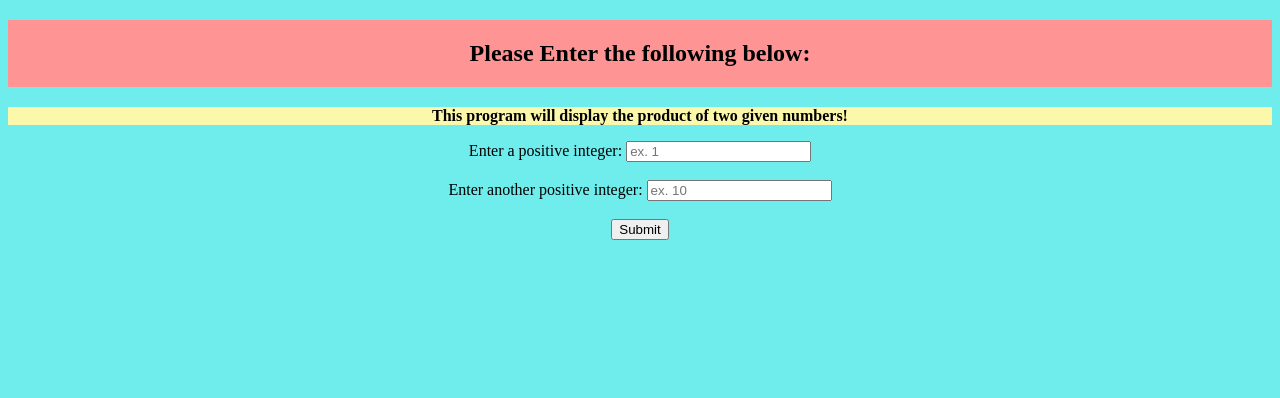
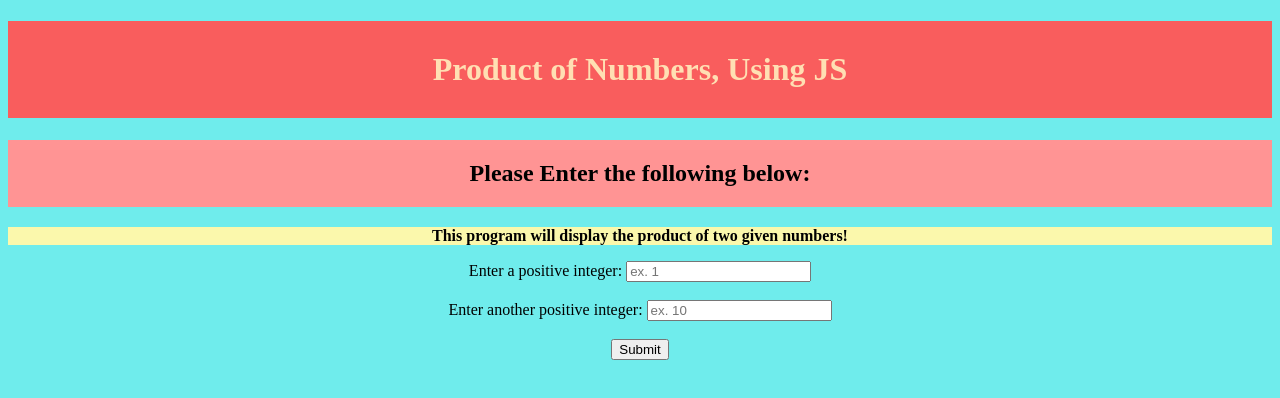
Before and after one commit to ICS2O-Programming-VanN/Unit5-02-HTML-ProductOfNumbers, a plain HTML site: page index.html in a window 1280 px wide. Drawn offline with Linux system fonts and the light colour scheme.

Commit message:
Added new heading.

```diff
--- a/css/style.css
+++ b/css/style.css
@@ -34,3 +34,9 @@ h2 {
   background-color: #ff9494;
   padding: 20px;
 }
+
+h1 {
+	background-color: #f95d5d;
+  color: rgb(255, 223, 179);
+  padding: 30px;
+}
--- a/index.html
+++ b/index.html
@@ -21,6 +21,7 @@
     <!-- Links to JS file -->
     <script src="./js/script.js"></script>
 			<!-- Heading (Instructions) -->
+      <h1>Product of Numbers, Using JS</h1>
       <h2>Please Enter the following below:</h2>
       <p>This program will display the product of two given numbers!</p>
       <!-- Form with user input -->
```
